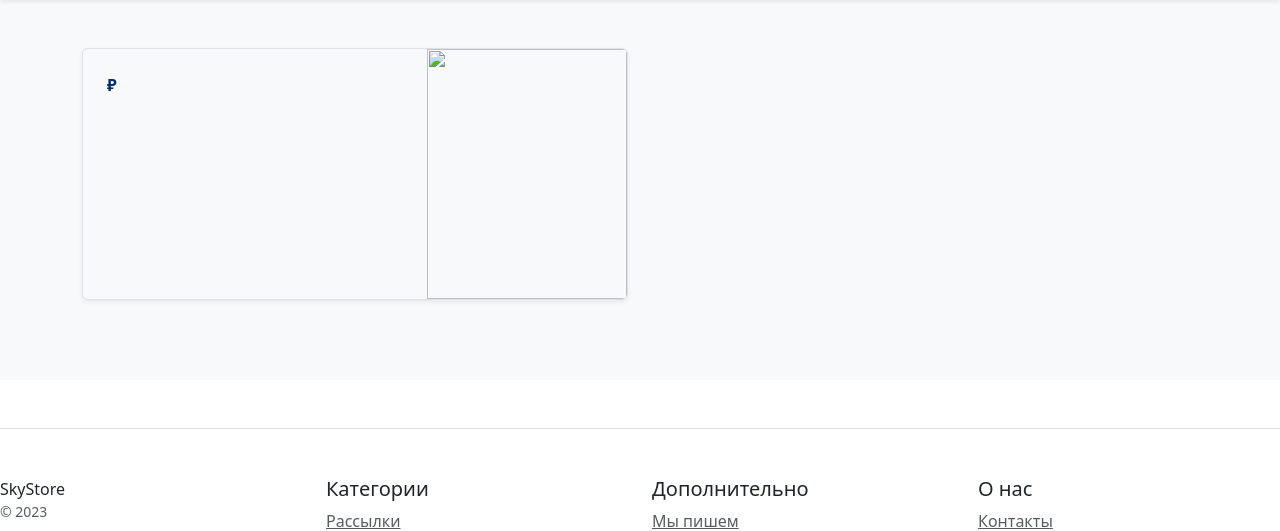
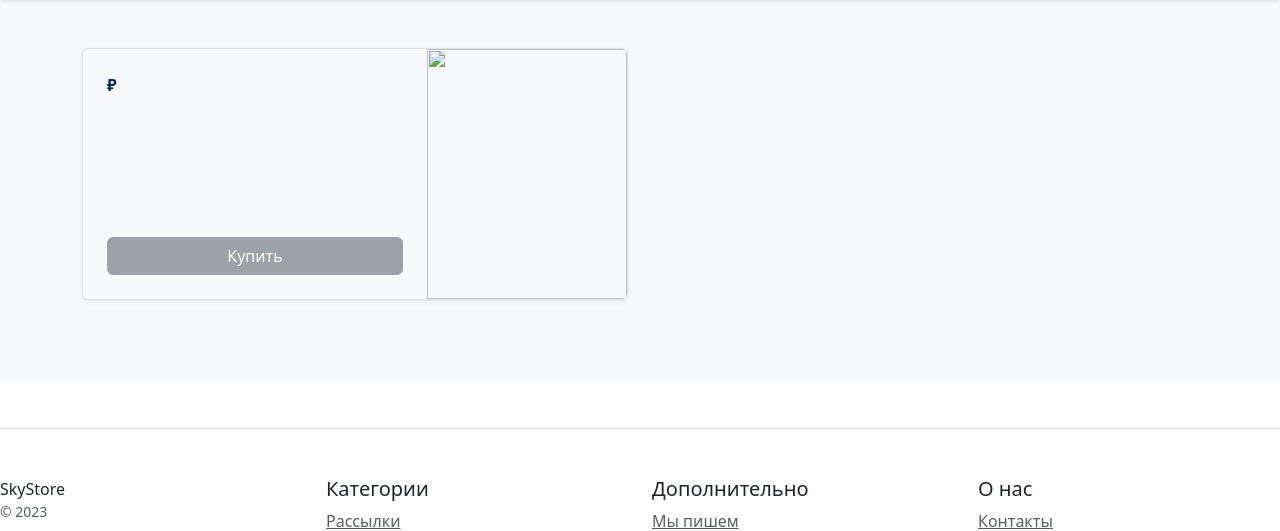
Before and after one commit to Shepo0T/home_work19.2_Upit, a Django app: template Catalog/templates/Catalog/product.html in a window 1280 px wide. Shown: the part 56-587 px from the top of that part. Run offline with Django 5.2, Linux system fonts and the light colour scheme; the template is opened without the code that fills it: values named after a table or form of the project are taken from there, others are empty; data comes from the database, SQL or seed files in the repository; the page is wider than the window, and the part outside it is not shown.

Commit message:
Создание кнопок для перехода на товары

```diff
--- a/Catalog/templates/Catalog/catalog.html
+++ b/Catalog/templates/Catalog/catalog.html
@@ -17,6 +17,7 @@
                     <strong class="d-inline-block mb-2 text-primary-emphasis">{{ object.purchase_price }} ₽</strong>
                     <h3 class="mb-0">{{ object.name }}</h3>
                     <p class="card-text mb-auto">{{ object.description }}</p>
+                    <a href="{% url 'Catalog:product' object.pk %}" class="btn btn-secondary" tabindex="-1" role="button">К товару</a>
                 </div>
                 <div class="col-auto d-none d-lg-block">
                     <img class='card-img-top' src="{{ object.preview | media_filter }}" width="250" height="300">
--- a/Catalog/templates/Catalog/product.html
+++ b/Catalog/templates/Catalog/product.html
@@ -8,6 +8,7 @@
                 <strong class="d-inline-block mb-2 text-primary-emphasis">{{ products.purchase_price }} ₽</strong>
                 <h3 class="mb-0">{{ products.name }}</h3>
                 <p class="card-text mb-auto">{{ products.description }}</p>
+                <a href="#" class="btn btn-secondary disabled" tabindex="-1" role="button" aria-disabled="true">Купить</a>
             </div>
             <div class="col-auto d-none d-lg-block">
                 <img class='card-img-top' src="{{ products.preview | media_filter }}" width="200" height="250">
```
